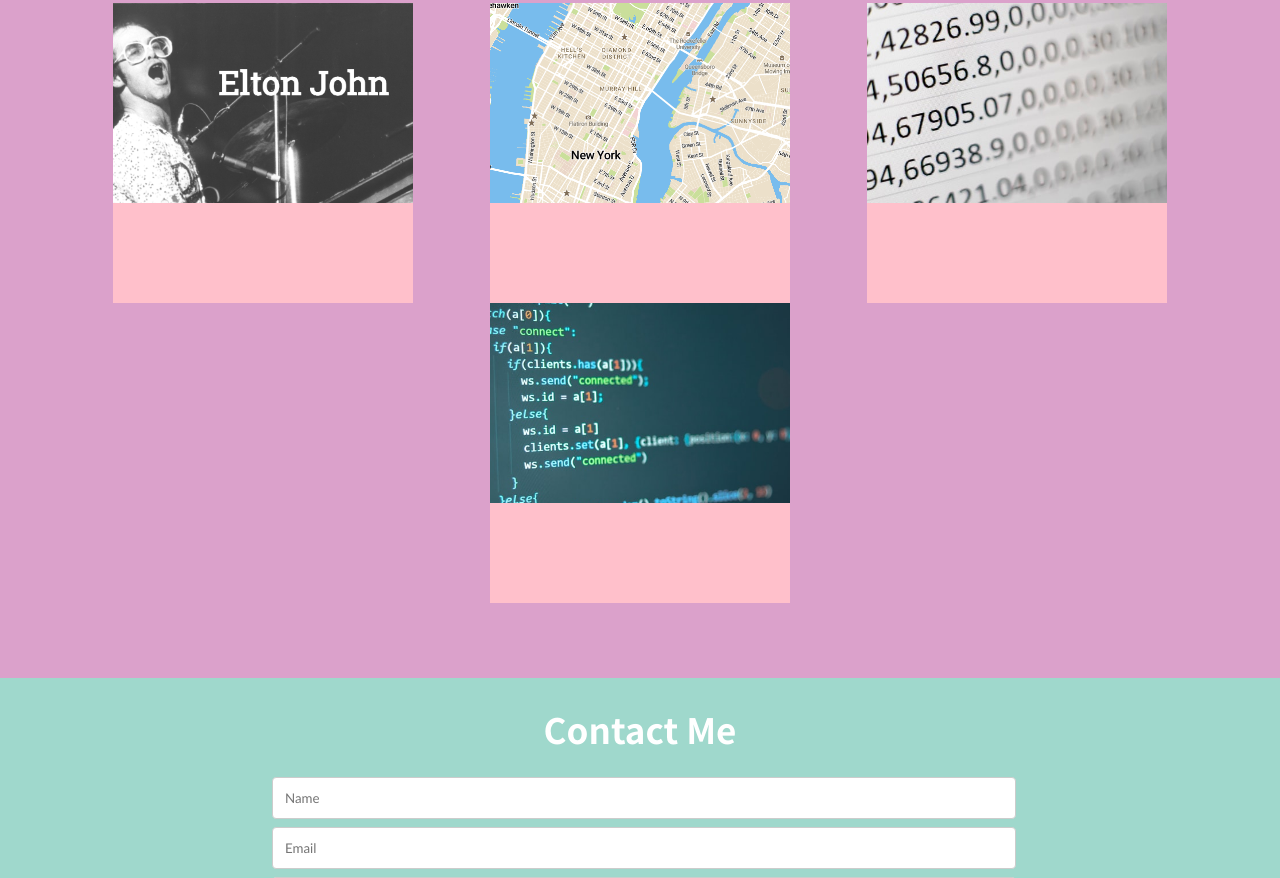
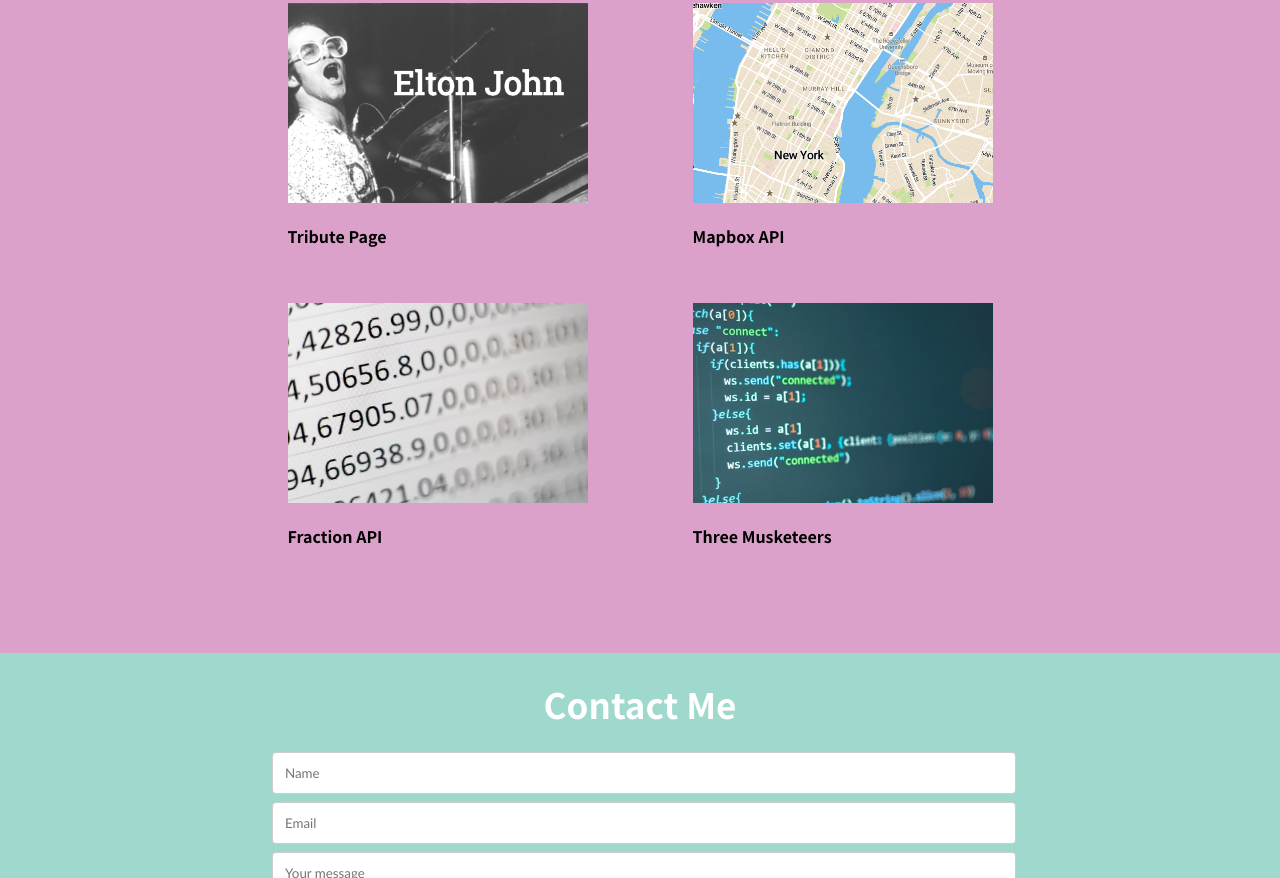
Before and after one commit to chanti-lee/portfolio-project, a plain HTML site: page index.html in a window 1280 px wide. Shown: the part 571-1449 px from the top of the page. Drawn offline with Linux system fonts and the light colour scheme.

Commit message:
adjusted projects layout

```diff
--- a/index.html
+++ b/index.html
@@ -49,19 +49,31 @@
     	<div class="flex-container">
         	<div class="project-tile">
       			<div class="project-img" id="tribute-page"></div>
-      			<div class="project-txt"></div>
+      			<div class="project-txt">
+      				<h4>Tribute Page</h4>
+      				<p></p>
+      			</div>
       		</div>
       		<div class="project-tile">
       			<div class="project-img" id="mapbox-api"></div>
-      			<div class="project-txt"></div>
+      			<div class="project-txt">
+      			<h4>Mapbox API</h4>
+      			<p></p>
+      			</div>
       		</div>
       		<div class="project-tile">
       			<div class="project-img" id="fraction-api"></div>
-      			<div class="project-txt"></div>
+      			<div class="project-txt">
+      				<h4>Fraction API</h4>
+      				<p></p>
+      			</div>
       		</div>
       		<div class="project-tile">
       			<div class="project-img" id="musketeers"></div>
-      			<div class="project-txt"></div>
+      			<div class="project-txt">
+      				<h4>Three Musketeers</h4>
+      				<p></p>
+      			</div>
       		</div>
       	</div>
 	</section>
--- a/style.css
+++ b/style.css
@@ -133,6 +133,7 @@ a.button5:hover {
 }
 
 #projects {
+    height: 800px;
     background-color: #dba1cb;
     width: 100%;
 }
@@ -142,6 +143,8 @@ a.button5:hover {
     flex-direction: row;
     flex-wrap: wrap;
     padding: 75px;
+    width: 75%;
+    margin: 0 auto;
 }
 
 .project-tile {
@@ -158,7 +161,6 @@ a.button5:hover {
 .project-txt {
   height: 100px;
   width: 300px;
-  background-color: pink;
 }
 
 #tribute-page {
```
